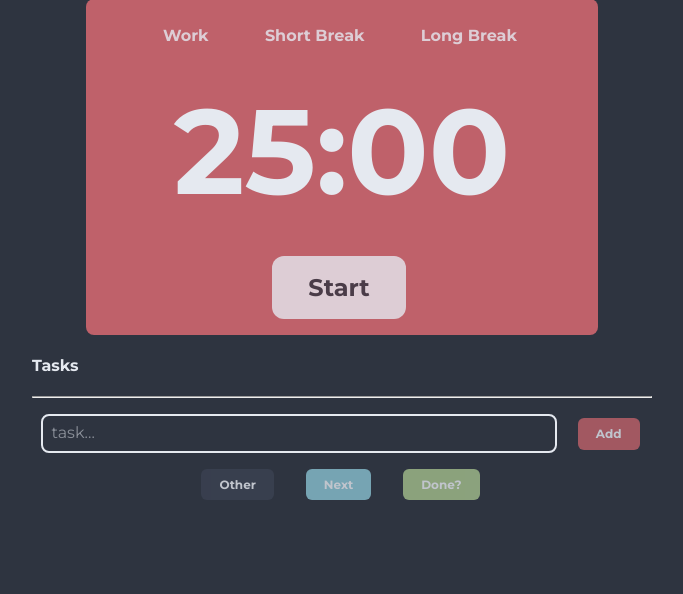
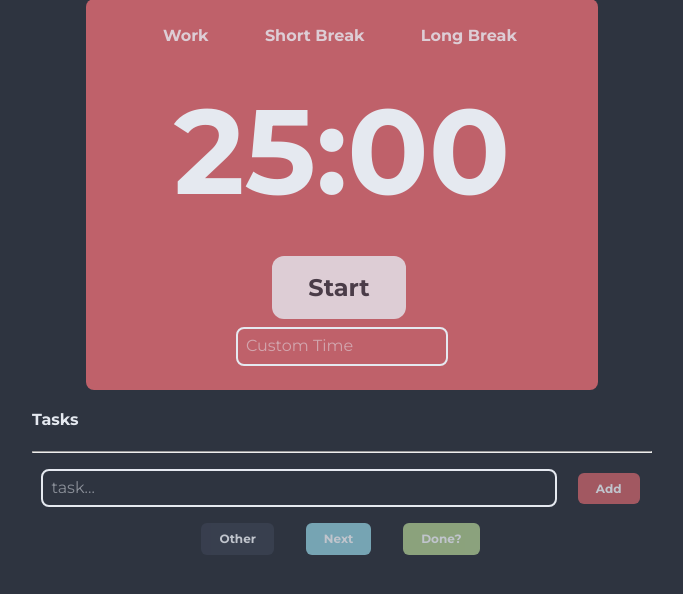
Before and after one commit to arjungandhi/do, a Flask app: page / in a window 1280 px wide. Shown: the part 131-725 px from the top of the page, without its empty margins (298-981 px from the left). Run offline with Flask 2, Linux system fonts and the light colour scheme.

Commit message:
added custom time option

```diff
--- a/src/static/js/index.js
+++ b/src/static/js/index.js
@@ -10,21 +10,34 @@ async function setup() {
   next_task()
 
   //set timer to work
-  set_timer(1500);
+  set_timer(25);
   assign_start();
 
   //setting different timer modes
   document.getElementById("work").onclick = () => {
     set_timer_color('--nord11')
-    set_timer(1500);
+    set_timer(25);
   };
   document.getElementById("short").onclick = () => {
     set_timer_color('--nord2')
-    set_timer(300);
+    set_timer(5);
   };
   document.getElementById("long").onclick = () => {
     set_timer_color('--nord10')
-    set_timer(900);
+    set_timer(15);
+  };
+
+  document.getElementById("time_input").onchange = () => {
+    time = document.getElementById("time_input").value
+    if (time.includes(':')) {
+      time_parts = time.split(':')
+      time = parseInt(time_parts[0]) * 60 + parseInt(time_parts[1])
+    }
+    else {
+      parseInt(time)
+    }
+
+    set_timer(time)
   };
 
   document.getElementById('add task').onclick = add_task
@@ -90,7 +103,8 @@ function count_down() {
 
 function set_timer(time) {
   stop_time();
-  window.current_time = time;
+
+  window.current_time = time * 60;
   update_time();
 }
 
--- a/src/templates/index.html
+++ b/src/templates/index.html
@@ -4,10 +4,11 @@
     <meta charset="UTF-8" />
     <meta name="viewport" content="width=device-width, initial-scale=1.0" />
     <title>Go</title>
-    <link rel="stylesheet" href="{{ url_for('static',filename='css/main.css') }}" />
+    <link
+      rel="stylesheet"
+      href="{{ url_for('static',filename='css/main.css') }}"
+    />
     <script src="{{ url_for('static',filename='js/index.js') }}"></script>
-
-
   </head>
   <body>
     <div class="pretty small container">
@@ -19,8 +20,6 @@
           <text id="current task" class="pretty red text"> current task </text>
         </h2>
 
-
-
         <div id="timer background" class="timer background">
           <button id="work" class="pretty animated transparent button">
             Work
@@ -31,20 +30,36 @@
           <button id="long" class="pretty animated transparent button">
             Long Break
           </button>
-          <div id='timer text' class="timer text">25:00</div>
+          <div id="timer text" class="timer text">25:00</div>
           <button id="timer button" class="pretty big animated light button">
             Start
           </button>
+          <br>
+          <input
+            id="time_input"
+            class="pretty input"
+            type="text"
+            name="timer"
+            placeholder="Custom Time"
+          />
         </div>
       </div>
       <h4>Tasks</h4>
-        <hr>
+      <hr />
       <div class="pretty small center container">
-        <input id = "task_input" class="pretty input" type="text" name="task" placeholder="task...">
-        <button id="add task" class=" pretty small red animated button">Add</button>
+        <input
+          id="task_input"
+          class="pretty input"
+          type="text"
+          name="task"
+          placeholder="task..."
+        />
+        <button id="add task" class="pretty small red animated button">
+          Add
+        </button>
 
-        <br/>
-        <div class='btn-bar'>
+        <br />
+        <div class="btn-bar">
           <button id="other task" class="pretty small animated dark button">
             Other
           </button>
```
Lines whose indentation alone changed are shown as unchanged.
